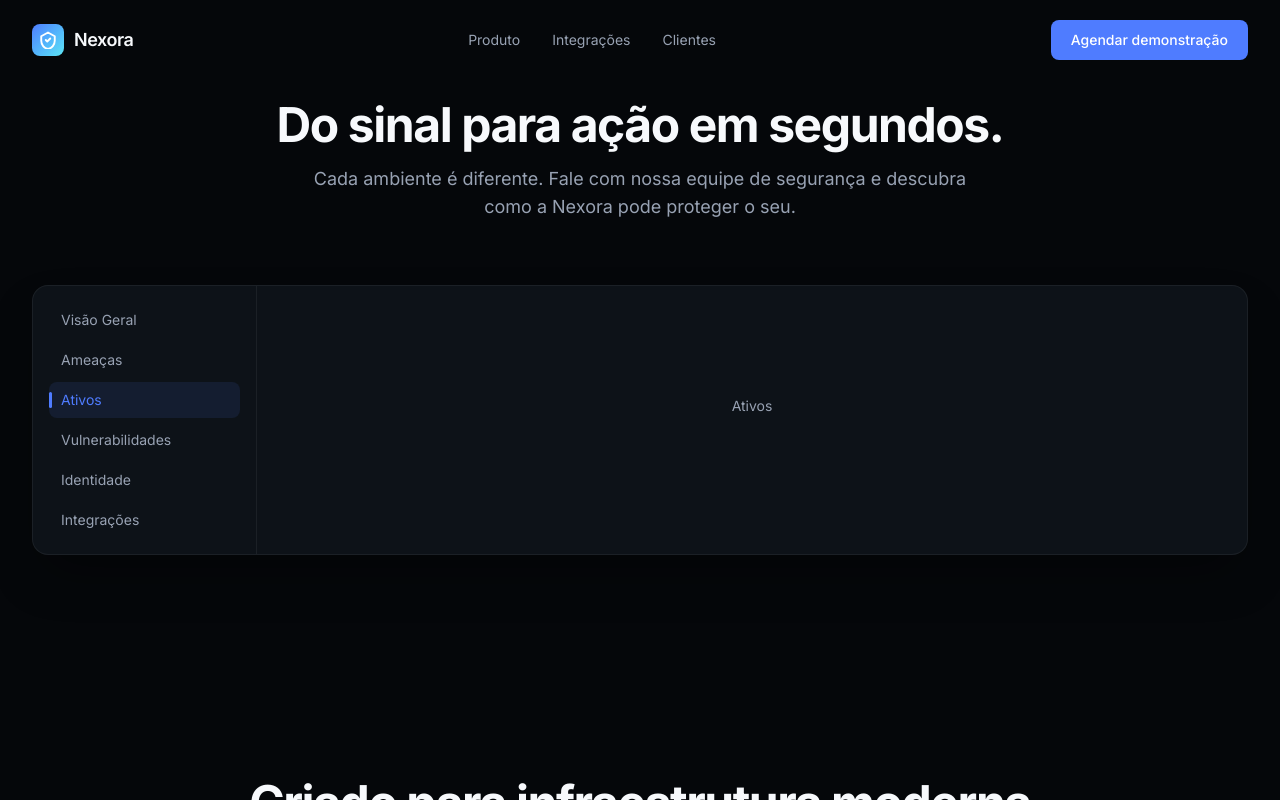
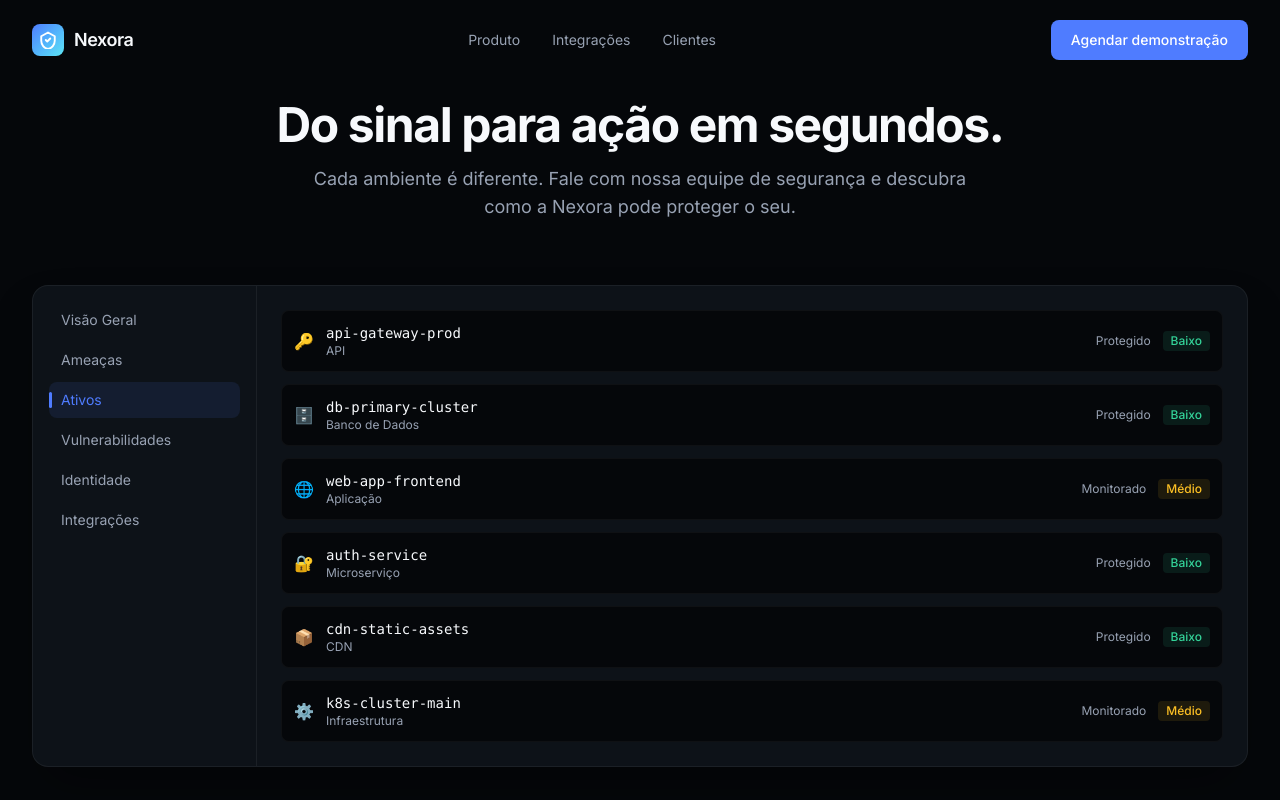
Before and after one commit to DevX4N/nexora-security, a Next.js app: page / in a window 1280 px wide. Both pictures are taken after a click on the button "Ativos". Shown: the part 3626-4426 px from the top of the page. Built offline with nearby package versions, Linux system fonts and the light colour scheme.

Commit message:
fix: add real content to Ativos and Integrações tabs
- AssetsPanel: 6 assets with name, type, status, risk level
- IntegrationsPanel: 4 integrations (AWS, Slack, Jira, GitHub)
- PlaceholderPanel kept only for Identidade tab
- Animated entry for each item

```diff
--- a/src/components/InteractiveProduct.tsx
+++ b/src/components/InteractiveProduct.tsx
@@ -201,6 +201,89 @@ function PlaceholderPanel({ title }: { title: string }) {
   );
 }
 
+function AssetsPanel({ reduced }: { reduced: boolean }) {
+  const assets = [
+    { name: "api-gateway-prod", type: "API", status: "Protegido", risk: "Baixo", icon: "🔑" },
+    { name: "db-primary-cluster", type: "Banco de Dados", status: "Protegido", risk: "Baixo", icon: "🗄️" },
+    { name: "web-app-frontend", type: "Aplicação", status: "Monitorado", risk: "Médio", icon: "🌐" },
+    { name: "auth-service", type: "Microserviço", status: "Protegido", risk: "Baixo", icon: "🔐" },
+    { name: "cdn-static-assets", type: "CDN", status: "Protegido", risk: "Baixo", icon: "📦" },
+    { name: "k8s-cluster-main", type: "Infraestrutura", status: "Monitorado", risk: "Médio", icon: "⚙️" },
+  ];
+
+  return (
+    <div className="space-y-3">
+      {assets.map((asset, i) => (
+        <motion.div
+          key={i}
+          initial={{ opacity: 0, x: -10 }}
+          animate={{ opacity: 1, x: 0 }}
+          transition={{
+            duration: reduced ? 0.01 : 0.3,
+            delay: reduced ? 0 : i * 0.08,
+          }}
+          className="flex items-center justify-between bg-[#05070A] rounded-lg p-3 border border-white/[0.04]"
+        >
+          <div className="flex items-center gap-3">
+            <span className="text-base">{asset.icon}</span>
+            <div>
+              <p className="text-sm font-medium font-mono">{asset.name}</p>
+              <p className="text-xs text-[#98A2B3]">{asset.type}</p>
+            </div>
+          </div>
+          <div className="flex items-center gap-3">
+            <span className="text-xs text-[#98A2B3]">{asset.status}</span>
+            <span
+              className={`text-xs font-medium px-2 py-0.5 rounded ${
+                asset.risk === "Baixo"
+                  ? "bg-[#34D399]/10 text-[#34D399]"
+                  : "bg-[#FBBF24]/10 text-[#FBBF24]"
+              }`}
+            >
+              {asset.risk}
+            </span>
+          </div>
+        </motion.div>
+      ))}
+    </div>
+  );
+}
+
+function IntegrationsPanel({ reduced }: { reduced: boolean }) {
+  const integrations = [
+    { name: "AWS", status: "Conectado", icon: "☁️" },
+    { name: "Slack", status: "Conectado", icon: "💬" },
+    { name: "Jira", status: "Conectado", icon: "📋" },
+    { name: "GitHub", status: "Conectado", icon: "🐙" },
+  ];
+
+  return (
+    <div className="space-y-3">
+      {integrations.map((int, i) => (
+        <motion.div
+          key={i}
+          initial={{ opacity: 0, x: -10 }}
+          animate={{ opacity: 1, x: 0 }}
+          transition={{
+            duration: reduced ? 0.01 : 0.3,
+            delay: reduced ? 0 : i * 0.08,
+          }}
+          className="flex items-center justify-between bg-[#05070A] rounded-lg p-3 border border-white/[0.04]"
+        >
+          <div className="flex items-center gap-3">
+            <span className="text-base">{int.icon}</span>
+            <p className="text-sm font-medium">{int.name}</p>
+          </div>
+          <div className="flex items-center gap-2">
+            <div className="w-2 h-2 rounded-full bg-[#34D399]" />
+            <span className="text-xs text-[#34D399]">{int.status}</span>
+          </div>
+        </motion.div>
+      ))}
+    </div>
+  );
+}
+
 export default function InteractiveProduct() {
   const [activeTab, setActiveTab] = useState("overview");
   const { ref, isInView } = useInView();
@@ -287,12 +370,12 @@ export default function InteractiveProduct() {
                 >
                   {activeTab === "overview" && <OverviewPanel reduced={reduced} />}
                   {activeTab === "threats" && <ThreatsPanel reduced={reduced} />}
+                  {activeTab === "assets" && <AssetsPanel reduced={reduced} />}
                   {activeTab === "vulnerabilities" && (
                     <VulnerabilitiesPanel reduced={reduced} />
                   )}
-                  {activeTab === "assets" && <PlaceholderPanel title="Ativos" />}
                   {activeTab === "identity" && <PlaceholderPanel title="Identidade" />}
-                  {activeTab === "integrations" && <PlaceholderPanel title="Integrações" />}
+                  {activeTab === "integrations" && <IntegrationsPanel reduced={reduced} />}
                 </motion.div>
               </AnimatePresence>
             </div>
```
